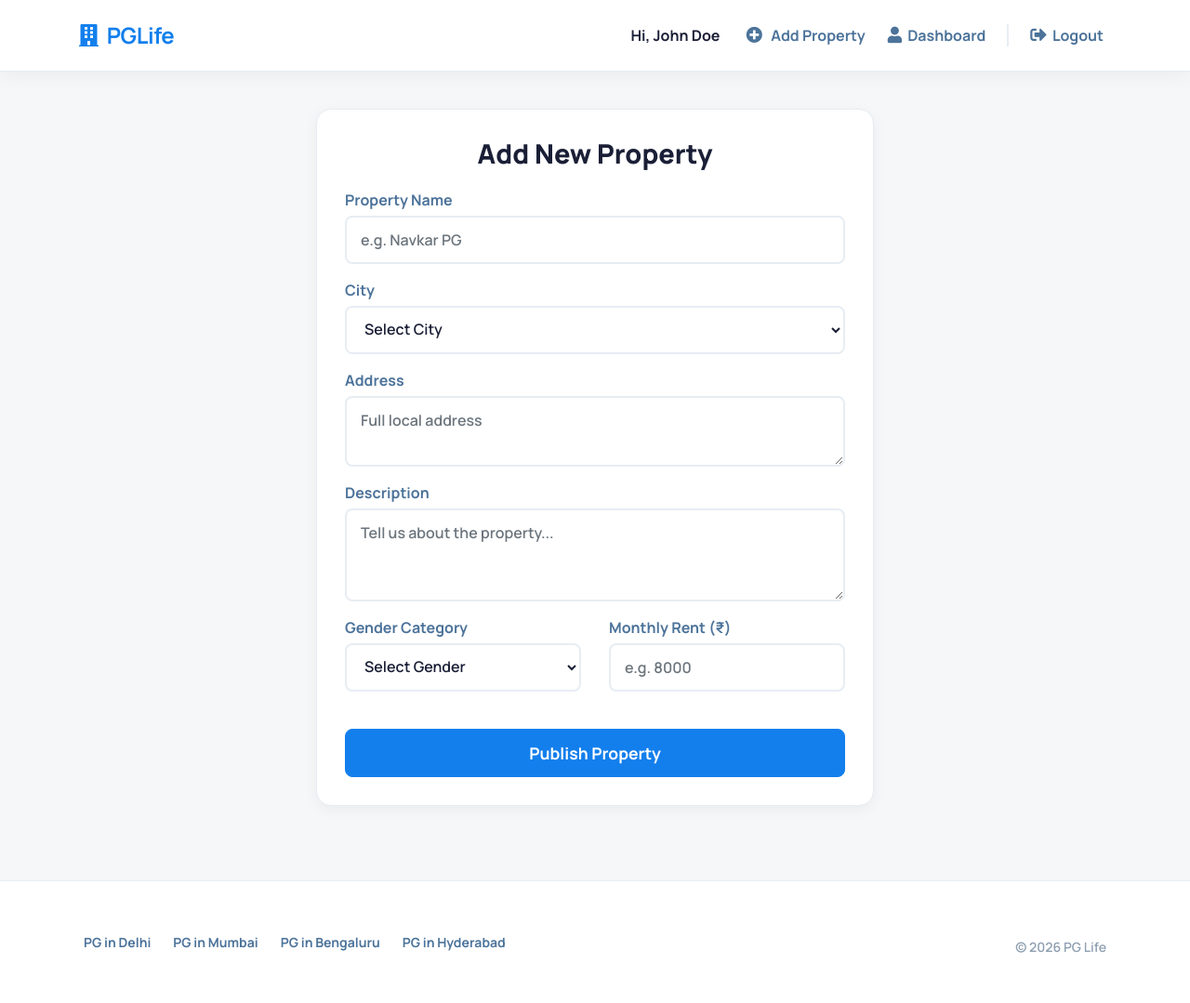
After one commit to shamoil1/pglife, a PHP site: page /add_property.php in a window 1280 px wide. The commit adds this page. Shown: the whole page at 93% size. Run offline with PHP 8.4, Linux system fonts and the light colour scheme; a user stored in the database is signed in; data comes from the database, SQL or seed files in the repository; some libraries are stand-ins or nearby versions.

Commit message:
feat: add feature to post new properties explicitly

```diff
--- /dev/null
+++ b/add_property.php
@@ -0,0 +1,138 @@
+<?php
+session_start();
+require "includes/database_connect.php";
+
+if (!isset($_SESSION["user_id"])) {
+    header("location: index.php");
+    die();
+}
+
+$sql_cities = "SELECT * FROM cities";
+$result_cities = mysqli_query($conn, $sql_cities);
+$cities = mysqli_fetch_all($result_cities, MYSQLI_ASSOC);
+?>
+
+<!DOCTYPE html>
+<html lang="en">
+<head>
+    <meta name="viewport" content="width=device-width, initial-scale=1">
+    <title>Post Property | PG Life</title>
+    <?php include "includes/head_links.php"; ?>
+    <style>
+        .post-property-container {
+            max-width: 600px;
+            margin: 40px auto;
+            background: #fff;
+            padding: 30px;
+            border-radius: 16px;
+            box-shadow: 0 4px 15px rgba(0,0,0,0.05);
+            border: 1px solid #e7edf3;
+        }
+        .post-property-container h1 {
+            font-size: 1.8rem;
+            font-weight: 800;
+            color: #1a1f36;
+            margin-bottom: 20px;
+            text-align: center;
+        }
+        .form-group label {
+            font-weight: 700;
+            color: #4c739a;
+            margin-bottom: 5px;
+        }
+        .form-control {
+            border-radius: 8px;
+            border: 2px solid #e7edf3;
+            padding: 12px 15px;
+            font-weight: 600;
+            color: #1a1f36;
+            height: auto;
+        }
+        .form-control:focus {
+            border-color: #137fec;
+            box-shadow: 0 0 0 4px rgba(19,127,236,0.1);
+        }
+    </style>
+</head>
+<body>
+    <?php include "includes/header.php"; ?>
+
+    <div class="post-property-container">
+        <h1>Add New Property</h1>
+        <form id="add-property-form" action="api/add_property_submit.php" method="POST">
+            <div class="form-group">
+                <label>Property Name</label>
+                <input type="text" class="form-control" name="name" placeholder="e.g. Navkar PG" required>
+            </div>
+
+            <div class="form-group">
+                <label>City</label>
+                <select class="form-control" name="city_id" required>
+                    <option value="" disabled selected>Select City</option>
+                    <?php foreach ($cities as $city): ?>
+                        <option value="<?= $city['id'] ?>"><?= htmlspecialchars($city['name']) ?></option>
+                    <?php endforeach; ?>
+                </select>
+            </div>
+
+            <div class="form-group">
+                <label>Address</label>
+                <textarea class="form-control" name="address" rows="2" placeholder="Full local address" required></textarea>
+            </div>
+
+            <div class="form-group">
+                <label>Description</label>
+                <textarea class="form-control" name="description" rows="3" placeholder="Tell us about the property..." required></textarea>
+            </div>
+
+            <div class="row">
+                <div class="col-md-6 form-group">
+                    <label>Gender Category</label>
+                    <select class="form-control" name="gender" required>
+                        <option value="" disabled selected>Select Gender</option>
+                        <option value="male">Male</option>
+                        <option value="female">Female</option>
+                        <option value="unisex">Unisex</option>
+                    </select>
+                </div>
+                <div class="col-md-6 form-group">
+                    <label>Monthly Rent (₹)</label>
+                    <input type="number" class="form-control" name="rent" placeholder="e.g. 8000" required>
+                </div>
+            </div>
+
+            <button type="submit" class="btn btn-primary btn-block mt-4" style="font-size: 1.1rem; padding: 12px;">Publish Property</button>
+        </form>
+    </div>
+
+    <?php include "includes/footer.php"; ?>
+    <script>
+        document.getElementById('add-property-form').addEventListener('submit', function(e) {
+            e.preventDefault();
+            const btn = this.querySelector('button[type="submit"]');
+            btn.innerHTML = '<i class="fas fa-spinner fa-spin"></i> Submitting...';
+            btn.disabled = true;
+
+            fetch(this.action, {
+                method: 'POST',
+                body: new FormData(this)
+            })
+            .then(res => res.json())
+            .then(data => {
+                if(data.success) {
+                    alert('Property Listed Successfully!');
+                    window.location.href = 'property_detail.php?property_id=' + data.property_id;
+                } else {
+                    alert(data.message || 'Error occurred');
+                    btn.innerHTML = 'Publish Property';
+                    btn.disabled = false;
+                }
+            }).catch(err => {
+                alert('Connection error');
+                btn.innerHTML = 'Publish Property';
+                btn.disabled = false;
+            });
+        });
+    </script>
+</body>
+</html>
--- a/includes/header.php
+++ b/includes/header.php
@@ -28,8 +28,11 @@
                             Hi, <?= htmlspecialchars($_SESSION["full_name"]) ?>
                         </span>
                     </li>
-                    <li class="nav-item">
-                        <a class="nav-link" href="dashboard.php">
+                    <li class="nav-item">                        <a class="nav-link text-primary font-weight-bold mr-2" href="add_property.php">
+                            <i class="fas fa-plus-circle"></i> Add Property
+                        </a>
+                    </li>
+                    <li class="nav-item">                        <a class="nav-link" href="dashboard.php">
                             <i class="fas fa-user"></i>Dashboard
                         </a>
                     </li>
```
Also changed, not shown: api/add_property_submit.php (added, +46 -0 lines).
